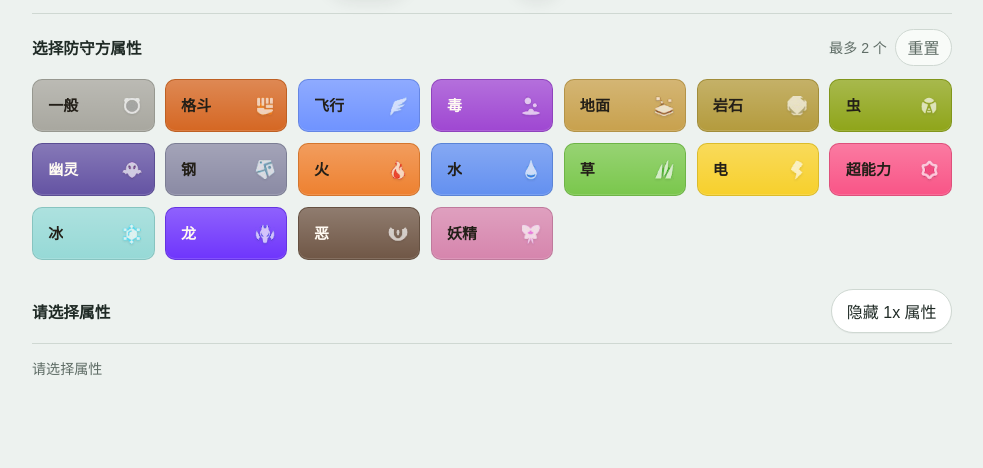
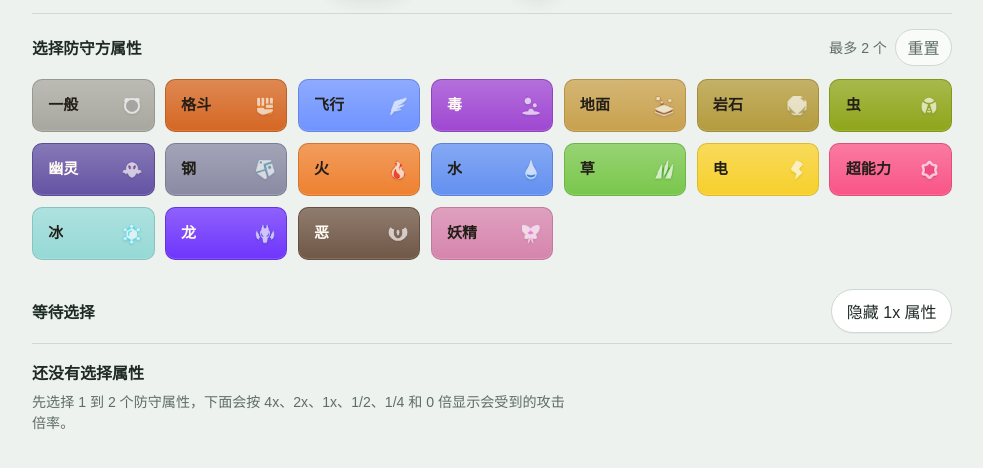
Before and after one commit to wx40217/PokeType-Matchup, a plain HTML site: page index.html in a window 1280 px wide. Shown: the part 126-594 px from the top of the page, without its empty margins (148-1131 px from the left). Drawn offline with Linux system fonts and the light colour scheme.

Commit message:
refactor: 重构类型选择按钮渲染逻辑并优化样式
- 将类型按钮渲染改为动态创建DOM元素，提升代码结构清晰度
- 同步按钮选中状态，简化渲染流程
- 优化选择提示文案和空状态展示
- 调整多处样式，改善文本换行和布局适配

```diff
--- a/scripts/app.js
+++ b/scripts/app.js
@@ -103,6 +103,8 @@ const els = {
   modeButtons: [...document.querySelectorAll(".mode-button")],
   themeButtons: [...document.querySelectorAll(".theme-button")],
 };
+
+let typeButtons = [];
 
 function readStoredThemeMode() {
   try {
@@ -216,25 +218,65 @@ function dualChip(keys) {
     .join("")}</span>`;
 }
 
-function renderButtons() {
-  const maxSelection = state.mode === "defense" ? 2 : 1;
-  els.selectionLimit.textContent = `最多 ${maxSelection} 个`;
-  els.grid.innerHTML = TYPES.map((type) => `
-    <button
-      class="type-button${state.selected.includes(type.key) ? " is-selected" : ""}"
-      type="button"
-      data-type="${type.key}"
-      aria-pressed="${state.selected.includes(type.key)}"
-      style="--type-button-color:${type.color};--type-button-text:${getContrastText(type.color)};"
-    >
-      <span class="type-button__name">${type.label}</span>
-      <span class="type-button__icon" aria-hidden="true"><img src="${type.icon}" alt="" decoding="async" /></span>
-    </button>
-  `).join("");
+function selectionHint() {
+  if (state.mode === "defense") {
+    return "先选择 1 到 2 个防守属性，下面会按 4x、2x、1x、1/2、1/4 和 0 倍显示会受到的攻击倍率。";
+  }
+
+  return "先选择 1 个攻击属性，下面会分别列出它对单属性和双属性目标的伤害倍率。";
+}
+
+function createTypeButton(type) {
+  const button = document.createElement("button");
+  const name = document.createElement("span");
+  const iconWrap = document.createElement("span");
+  const icon = document.createElement("img");
+
+  button.className = "type-button";
+  button.type = "button";
+  button.dataset.type = type.key;
+  button.style.setProperty("--type-button-color", type.color);
+  button.style.setProperty("--type-button-text", getContrastText(type.color));
+
+  name.className = "type-button__name";
+  name.textContent = type.label;
+
+  iconWrap.className = "type-button__icon";
+  iconWrap.setAttribute("aria-hidden", "true");
+
+  icon.src = type.icon;
+  icon.alt = "";
+  icon.decoding = "async";
+
+  iconWrap.append(icon);
+  button.append(name, iconWrap);
+  return button;
+}
+
+function renderTypeGrid() {
+  const fragment = document.createDocumentFragment();
+  typeButtons = TYPES.map((type) => {
+    const button = createTypeButton(type);
+    fragment.append(button);
+    return button;
+  });
+
+  els.grid.replaceChildren(fragment);
+  syncTypeButtons();
+}
+
+function syncTypeButtons() {
+  typeButtons.forEach((button) => {
+    const selected = state.selected.includes(button.dataset.type);
+    button.classList.toggle("is-selected", selected);
+    button.setAttribute("aria-pressed", selected ? "true" : "false");
+  });
 }
 
 function renderMeta() {
+  const maxSelection = state.mode === "defense" ? 2 : 1;
   els.selectionTitle.textContent = state.mode === "defense" ? "选择防守方属性" : "选择攻击方属性";
+  els.selectionLimit.textContent = `最多 ${maxSelection} 个`;
 
   els.modeButtons.forEach((button) => {
     const active = button.dataset.mode === state.mode;
@@ -280,8 +322,13 @@ const resultRow = (label, caption, body) => `
 `;
 
 function renderEmpty() {
-  els.resultsTitle.textContent = "请选择属性";
-  els.resultsPanel.innerHTML = '<div class="empty-state">请选择属性</div>';
+  els.resultsTitle.textContent = "等待选择";
+  els.resultsPanel.innerHTML = `
+    <div class="empty-state" role="status">
+      <p class="empty-state__title">还没有选择属性</p>
+      <p class="empty-state__desc">${selectionHint()}</p>
+    </div>
+  `;
 }
 
 function renderDefenseResults() {
@@ -341,14 +388,20 @@ function renderResults() {
 
 function announce() {
   const side = state.mode === "defense" ? "防守方" : "攻击方";
-  const selection = state.selected.length ? state.selected.map((key) => findType(key).label).join(" / ") : "未选择";
+
+  if (!state.selected.length) {
+    els.statusMessage.textContent = `${side}未选择，${selectionHint()}`;
+    return;
+  }
+
+  const selection = state.selected.map((key) => findType(key).label).join(" / ");
   const neutralState = state.neutralHidden ? "隐藏" : "显示";
   els.statusMessage.textContent = `${side}：${selection}，${neutralState} 1x 属性`;
 }
 
 function render() {
   renderMeta();
-  renderButtons();
+  syncTypeButtons();
   renderResults();
   announce();
 }
@@ -392,7 +445,9 @@ els.themeButtons.forEach((button) => {
 
 els.neutralToggle.addEventListener("click", () => {
   state.neutralHidden = !state.neutralHidden;
-  render();
+  renderResults();
+  announce();
+  renderMeta();
 });
 
 els.reset.addEventListener("click", () => {
@@ -414,5 +469,6 @@ if (themeQuery) {
   }
 }
 
+renderTypeGrid();
 applyTheme(state.themeMode, false);
 render();
--- a/styles/main.css
+++ b/styles/main.css
@@ -144,6 +144,12 @@ button:focus-visible {
   justify-content: space-between;
 }
 
+.selection-bar,
+.results-header,
+.selection-meta {
+  flex-wrap: wrap;
+}
+
 .toolbar,
 .control-strip {
   flex-wrap: wrap;
@@ -275,9 +281,11 @@ button:focus-visible {
 
 .selection-bar h2,
 .results-header h2 {
+  min-width: 0;
   margin: 0;
   font-size: 0.98rem;
   font-weight: 600;
+  overflow-wrap: anywhere;
 }
 
 .results-header {
@@ -295,6 +303,10 @@ button:focus-visible {
 .empty-state {
   color: var(--text-secondary);
   font-size: 0.88rem;
+}
+
+.selection-limit {
+  overflow-wrap: anywhere;
 }
 
 .type-grid {
@@ -320,7 +332,7 @@ button:focus-visible {
   font-size: 0.94rem;
   font-weight: 700;
   letter-spacing: 0.01em;
-  line-height: 1;
+  line-height: 1.08;
   text-align: left;
   overflow: hidden;
   box-shadow: inset 0 -1px 0 rgba(255, 255, 255, 0.14);
@@ -355,12 +367,14 @@ button:focus-visible {
 .type-button__name {
   position: relative;
   z-index: 1;
-  display: block;
+  display: -webkit-box;
   min-inline-size: 0;
   max-inline-size: 100%;
-  white-space: nowrap;
   overflow: hidden;
-  text-overflow: ellipsis;
+  overflow-wrap: anywhere;
+  word-break: break-word;
+  -webkit-box-orient: vertical;
+  -webkit-line-clamp: 2;
 }
 
 .type-button__icon {
@@ -476,19 +490,23 @@ button:focus-visible {
   display: inline-flex;
   align-items: center;
   justify-content: center;
-  inline-size: 5.4rem;
-  min-inline-size: 5.4rem;
+  max-inline-size: min(100%, 7rem);
+  min-inline-size: 5rem;
   min-block-size: 3.2rem;
   border-radius: 1rem;
   border: 1px solid var(--chip-border);
   font-size: 0.92rem;
   font-weight: 700;
+  line-height: 1.2;
   text-align: center;
   overflow: hidden;
 }
 
 .result-chip {
-  padding: 0.4rem 0.6rem;
+  padding: 0.45rem 0.68rem;
+  white-space: normal;
+  overflow-wrap: anywhere;
+  word-break: break-word;
 }
 
 .combo-chip {
@@ -500,8 +518,11 @@ button:focus-visible {
   align-items: center;
   justify-content: center;
   inline-size: 100%;
+  min-inline-size: 0;
   min-block-size: 1.6rem;
-  padding: 0.16rem 0.4rem;
+  padding: 0.22rem 0.45rem;
+  overflow-wrap: anywhere;
+  word-break: break-word;
 }
 
 .combo-chip__part + .combo-chip__part {
@@ -509,7 +530,25 @@ button:focus-visible {
 }
 
 .empty-state {
-  padding: 0.9rem 0 0;
+  display: grid;
+  gap: var(--space-xs);
+  max-width: 34rem;
+  padding: 1rem 0 0;
+}
+
+.empty-state__title,
+.empty-state__desc {
+  margin: 0;
+}
+
+.empty-state__title {
+  color: var(--text-primary);
+  font-size: 1rem;
+  font-weight: 700;
+}
+
+.empty-state__desc {
+  line-height: 1.5;
 }
 
 @media (max-width: 560px) {
@@ -582,8 +621,8 @@ button:focus-visible {
 
   .result-chip,
   .combo-chip {
-    inline-size: 4.9rem;
-    min-inline-size: 4.9rem;
+    max-inline-size: 100%;
+    min-inline-size: 4.5rem;
   }
 }
 
@@ -608,6 +647,7 @@ button:focus-visible {
     min-block-size: 2.9rem;
     padding-inline: 0.62rem 1.6rem;
     font-size: 0.86rem;
+    line-height: 1.05;
   }
 
   .type-button__icon {
```
